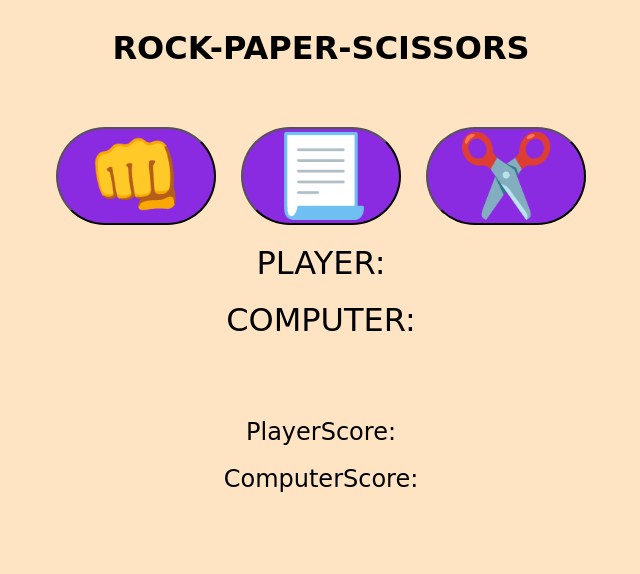
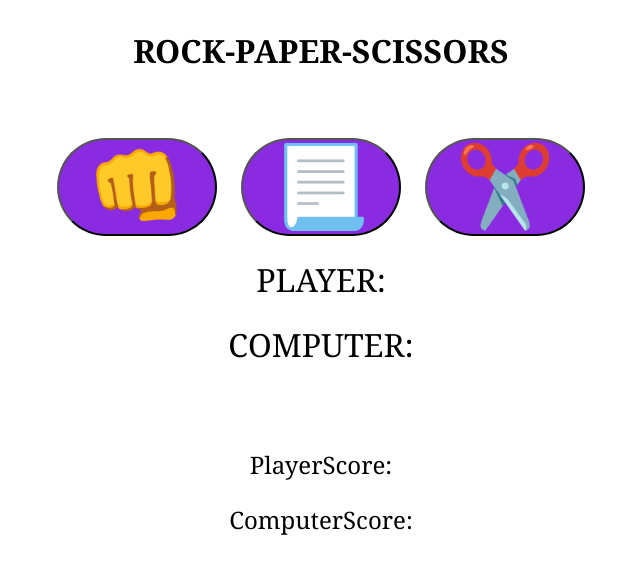
Before and after one commit to Spoorthy0/game, a plain HTML site: page index.html in a window 1280 px wide. Shown: the whole page, without its empty margins (319-959 px from the left). Drawn offline with Linux system fonts and the light colour scheme.

Commit message:
first commit

```diff
--- a/index.css
+++ b/index.css
@@ -1,7 +1,7 @@
 body{
     text-align: center;
-    background-color: bisque;
-    font-family: cursive;
+
+    font-family: Georgia, 'Times New Roman', Times, serif;
     display: flex;
     align-items: center;
     flex-direction: column;
```
